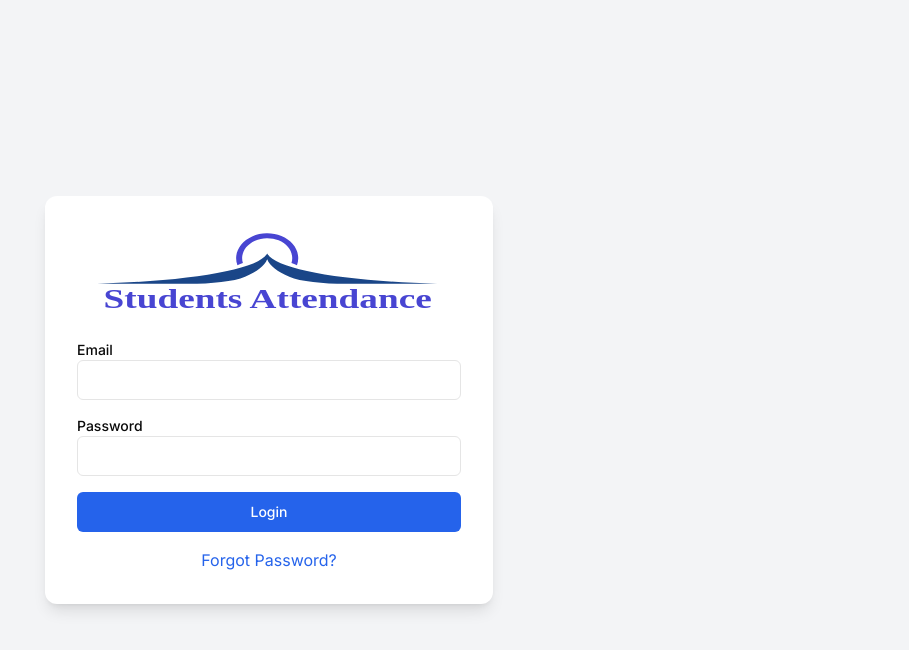
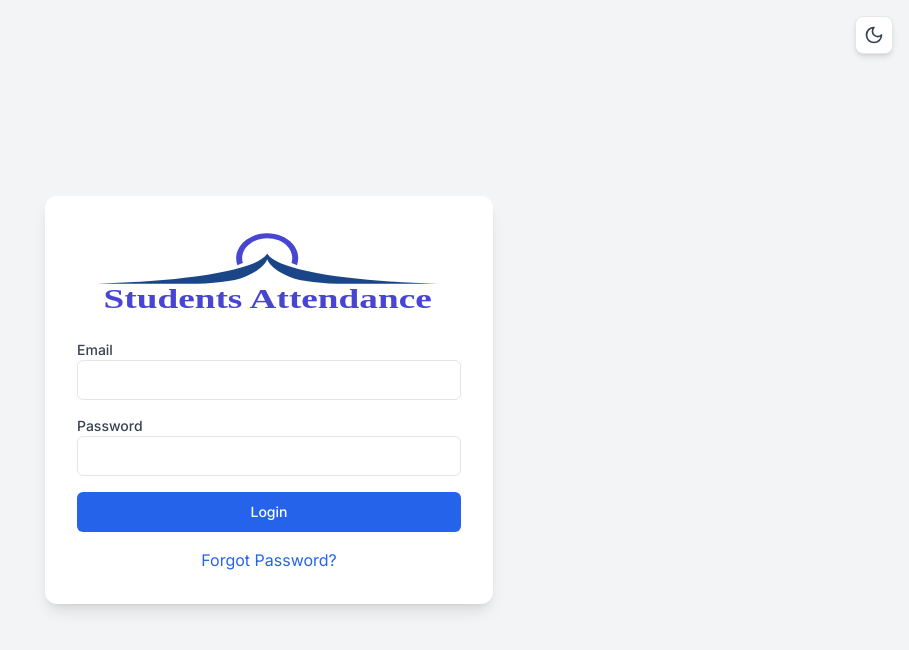
Before and after one commit to Pratik7230/Student-Attendance-Tracking, a Next.js app: page / in a window 1280 px wide. Shown: the top 650 px of the page, without its empty margins (371-1280 px from the left). Built offline with nearby package versions, Linux system fonts and the light colour scheme.

Commit message:
Updated styles for dark mode compatibility.

```diff
--- a/app/page.js
+++ b/app/page.js
@@ -1,6 +1,6 @@
 "use client";
 
-import { useState } from "react";
+import { useState, useEffect } from "react";
 import GlobalApi from "./_services/GlobalApi";
 import { Input } from "@/components/ui/input";
 import { Button } from "@/components/ui/button";
@@ -10,6 +10,8 @@ import AnimatedSpin from "./_components/AnimatedSpin";
 import { GlobalDataService } from "./_services/globalDataService";
 import { NAVIGATION_ROUTES, ROUTE_ACCESS } from "./constants";
 import { toast } from "react-toastify";
+import { useTheme } from "next-themes";
+import { Moon, Sun } from "lucide-react";
 
 
 
@@ -17,7 +19,13 @@ export default function Home() {
   const [email, setEmail] = useState("");
   const [password, setPassword] = useState("");
   const [loading, setLoading] = useState(false);
-  const router = useRouter()
+  const [mounted, setMounted] = useState(false);
+  const router = useRouter();
+  const { theme, setTheme } = useTheme();
+
+  useEffect(() => {
+    setMounted(true);
+  }, []);
 
   const handleSubmit = (event) => {
     if (event) {
@@ -62,8 +70,23 @@ export default function Home() {
   };
 
   return (
-    <div className="flex min-h-screen items-center justify-center bg-gray-100">
-      <div className="w-full max-w-md p-8 space-y-6 bg-white shadow-lg rounded-xl">
+    <div className="flex min-h-screen items-center justify-center bg-gray-100 dark:bg-gray-900 relative">
+      {/* Theme Toggle Button */}
+      {mounted && (
+        <button
+          onClick={() => setTheme(theme === "dark" ? "light" : "dark")}
+          className="absolute top-4 right-4 p-2 rounded-lg bg-white dark:bg-gray-800 shadow-md hover:shadow-lg transition-all duration-200 border border-gray-200 dark:border-gray-700"
+          aria-label="Toggle theme"
+        >
+          {theme === "dark" ? (
+            <Sun className="h-5 w-5 text-yellow-500" />
+          ) : (
+            <Moon className="h-5 w-5 text-gray-700 dark:text-gray-300" />
+          )}
+        </button>
+      )}
+
+      <div className="w-full max-w-md p-8 space-y-6 bg-white dark:bg-gray-800 shadow-lg rounded-xl">
         <form className="space-y-4" onSubmit={handleSubmit}>
           <div className="flex justify-center">
             <img
@@ -73,7 +96,7 @@ export default function Home() {
             />
           </div>
           <div>
-            <label className="block text-sm font-medium">Email</label>
+            <label className="block text-sm font-medium text-gray-700 dark:text-gray-300">Email</label>
             <Input
               type="email"
               name="email"
@@ -81,11 +104,11 @@ export default function Home() {
               disabled={loading}
               onChange={(e) => setEmail(e.target.value)}
               required
-              className="w-full px-3 py-2 border rounded-md focus:outline-none focus:ring-2 focus:ring-blue-500"
+              className="w-full px-3 py-2 border rounded-md focus:outline-none focus:ring-2 focus:ring-blue-500 dark:bg-gray-700 dark:border-gray-600 dark:text-white"
             />
           </div>
           <div>
-            <label className="block text-sm font-medium">Password</label>
+            <label className="block text-sm font-medium text-gray-700 dark:text-gray-300">Password</label>
             <Input
               type="password"
               name="password"
@@ -93,12 +116,12 @@ export default function Home() {
               value={password}
               onChange={(e) => setPassword(e.target.value)}
               required
-              className="w-full px-3 py-2 border rounded-md focus:outline-none focus:ring-2 focus:ring-blue-500"
+              className="w-full px-3 py-2 border rounded-md focus:outline-none focus:ring-2 focus:ring-blue-500 dark:bg-gray-700 dark:border-gray-600 dark:text-white"
             />
           </div>
           <Button
             type="submit"
-            className="w-full bg-blue-600 text-white py-2 rounded-md hover:bg-blue-700"
+            className="w-full bg-blue-600 text-white py-2 rounded-md hover:bg-blue-700 dark:bg-blue-500 dark:hover:bg-blue-600"
             disabled={loading}>
             <AnimatedSpin loading={loading}>
               Login
@@ -106,7 +129,7 @@ export default function Home() {
           </Button>
 
           <p
-            className="text-center text-blue-600 cursor-pointer hover:underline"
+            className="text-center text-blue-600 dark:text-blue-400 cursor-pointer hover:underline"
             onClick={forgotPassword}
           >
             Forgot Password?
```
Also changed, not shown: 1 other file (tests, documents, lock files or other folders).
